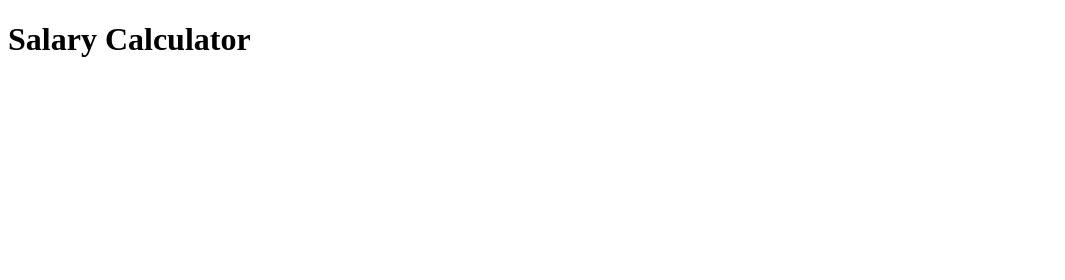
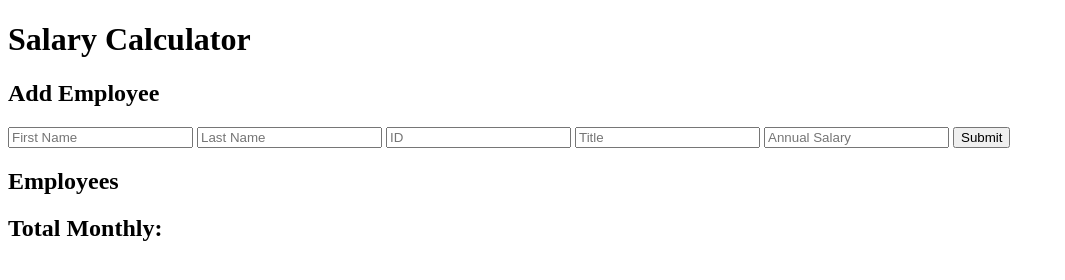
Before and after one commit to NoneTheWeisser/weekend-js-salary-calculator, a plain HTML site: page index.html in a window 1280 px wide. Shown: the whole page, without its empty margins (0-1065 px from the left). Drawn offline with Linux system fonts and the light colour scheme.

Commit message:
basic html is almost completed. heading home

```diff
--- a/index.html
+++ b/index.html
@@ -9,6 +9,37 @@
 </head>
 <body>
     <h1 id="header">Salary Calculator</h1>
+    <div id="add-employee">
+        <h2>Add Employee</h2>
+        <form id="employee-form">
+            <input
+                id="first-name"
+                placeholder="First Name"
+                type="text">
+            <input
+                id="last-name"
+                placeholder="Last Name"
+                type="text">
+            <input
+                id="ID"
+                placeholder="ID"
+                type="text">
+            <input
+                id="title"
+                placeholder="Title"
+                type="text">
+            <input
+                id="annual-salary"
+                placeholder="Annual Salary"
+                type="text">
+            <button id="submit-button">Submit</button>
+        </form>
+    </div>
+    <div id="employee-table">
+        <h2> Employees</h2>
+        <!-- look through setting up a table -->
+         <h2 id="monthly-total">Total Monthly:</h2>
+    </div>
 
 </body>
 </html>
```
